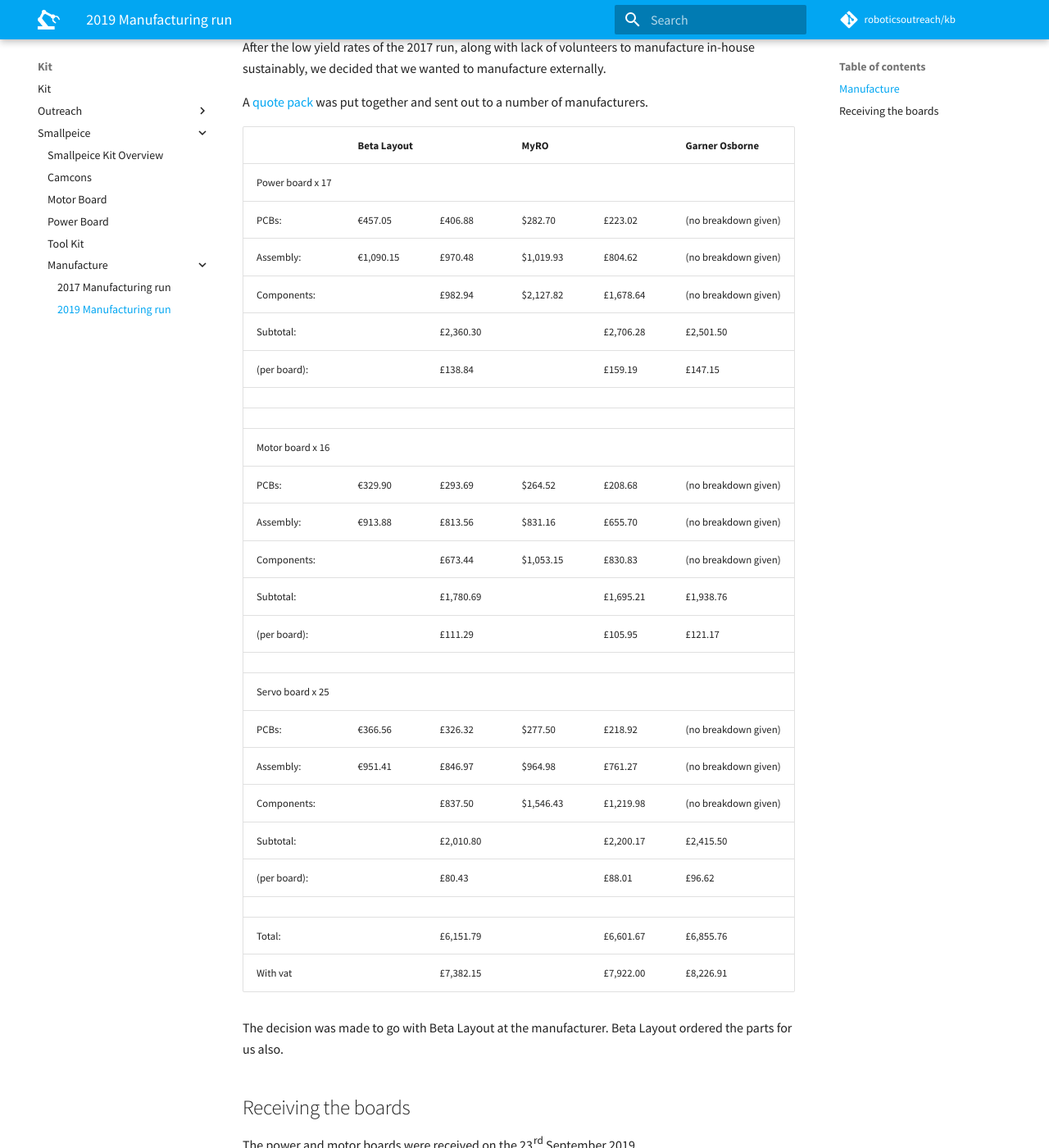
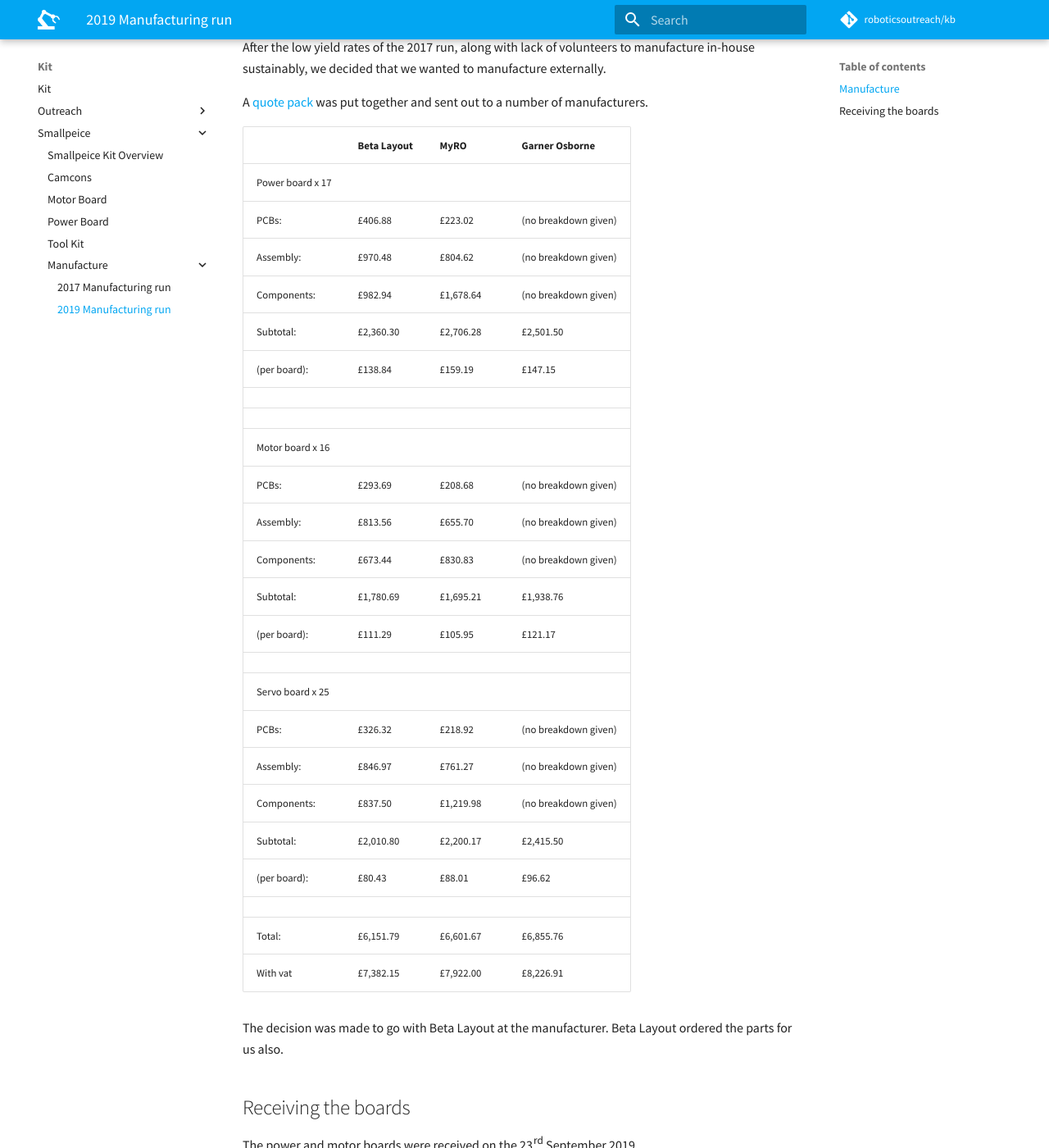
Before and after one commit to roboticsoutreach/kb, an MkDocs documentation site: the page built from docs/kit/smallpeice/manufacture/2019.md, in a window 1280 px wide and 1400 px high, scrolled down 475 px. Shown: the whole window at 82% size. Built offline with MkDocs 1.6.1 and Material for MkDocs 9.7.7, drawn with Linux system fonts in a browser that asks for light colours; comment, search, counter and statistics services are not loaded.

Commit message:
2019 manufacture: remove foreign currencies from comparison table
These are unnecessary since we also have the values in GBP, and they make the table harder to follow.

```diff
--- a/docs/kit/smallpeice/manufacture/2019.md
+++ b/docs/kit/smallpeice/manufacture/2019.md
@@ -14,32 +14,32 @@ After the low yield rates of the 2017 run, along with lack of volunteers to manu
 
 A [quote pack](https://github.com/sourcebots/kit-manufacture-2019/tree/master/quote-pack) was put together and sent out to a number of manufacturers.
 
-|                |Beta Layout           |         |MyRO     |         |Garner Osborne      |
-|----------------|----------------------|---------|---------|---------|--------------------|
-|Power board x 17|                      |         |         |         |                    |
-|PCBs:           |€457.05               |£406.88  |$282.70  |£223.02  |(no breakdown given)|
-|Assembly:       |€1,090.15             |£970.48  |$1,019.93|£804.62  |(no breakdown given)|
-|Components:     |                      |£982.94  |$2,127.82|£1,678.64|(no breakdown given)|
-|Subtotal:       |                      |£2,360.30|         |£2,706.28|£2,501.50           |
-|(per board):    |                      |£138.84  |         |£159.19  |£147.15             |
-|                |                      |         |         |         |                    |
-|                |                      |         |         |         |                    |
-|Motor board x 16|                      |         |         |         |                    |
-|PCBs:           |€329.90               |£293.69  |$264.52  |£208.68  |(no breakdown given)|
-|Assembly:       |€913.88               |£813.56  |$831.16  |£655.70  |(no breakdown given)|
-|Components:     |                      |£673.44  |$1,053.15|£830.83  |(no breakdown given)|
-|Subtotal:       |                      |£1,780.69|         |£1,695.21|£1,938.76           |
-|(per board):    |                      |£111.29  |         |£105.95  |£121.17             |
-|                |                      |         |         |         |                    |
-|Servo board x 25|                      |         |         |         |                    |
-|PCBs:           |€366.56               |£326.32  |$277.50  |£218.92  |(no breakdown given)|
-|Assembly:       |€951.41               |£846.97  |$964.98  |£761.27  |(no breakdown given)|
-|Components:     |                      |£837.50  |$1,546.43|£1,219.98|(no breakdown given)|
-|Subtotal:       |                      |£2,010.80|         |£2,200.17|£2,415.50           |
-|(per board):    |                      |£80.43   |         |£88.01   |£96.62              |
-|                |                      |         |         |         |                    |
-|Total:          |                      |£6,151.79|         |£6,601.67|£6,855.76           |
-|With vat        |                      |£7,382.15|         |£7,922.00|£8,226.91           |
+|                |Beta Layout|MyRO     |Garner Osborne      |
+|----------------|-----------|---------|--------------------|
+|Power board x 17|           |         |                    |
+|PCBs:           |£406.88    |£223.02  |(no breakdown given)|
+|Assembly:       |£970.48    |£804.62  |(no breakdown given)|
+|Components:     |£982.94    |£1,678.64|(no breakdown given)|
+|Subtotal:       |£2,360.30  |£2,706.28|£2,501.50           |
+|(per board):    |£138.84    |£159.19  |£147.15             |
+|                |           |         |                    |
+|                |           |         |                    |
+|Motor board x 16|           |         |                    |
+|PCBs:           |£293.69    |£208.68  |(no breakdown given)|
+|Assembly:       |£813.56    |£655.70  |(no breakdown given)|
+|Components:     |£673.44    |£830.83  |(no breakdown given)|
+|Subtotal:       |£1,780.69  |£1,695.21|£1,938.76           |
+|(per board):    |£111.29    |£105.95  |£121.17             |
+|                |           |         |                    |
+|Servo board x 25|           |         |                    |
+|PCBs:           |£326.32    |£218.92  |(no breakdown given)|
+|Assembly:       |£846.97    |£761.27  |(no breakdown given)|
+|Components:     |£837.50    |£1,219.98|(no breakdown given)|
+|Subtotal:       |£2,010.80  |£2,200.17|£2,415.50           |
+|(per board):    |£80.43     |£88.01   |£96.62              |
+|                |           |         |                    |
+|Total:          |£6,151.79  |£6,601.67|£6,855.76           |
+|With vat        |£7,382.15  |£7,922.00|£8,226.91           |
 
 The decision was made to go with Beta Layout at the manufacturer. Beta Layout ordered the parts for us also.
 
```
